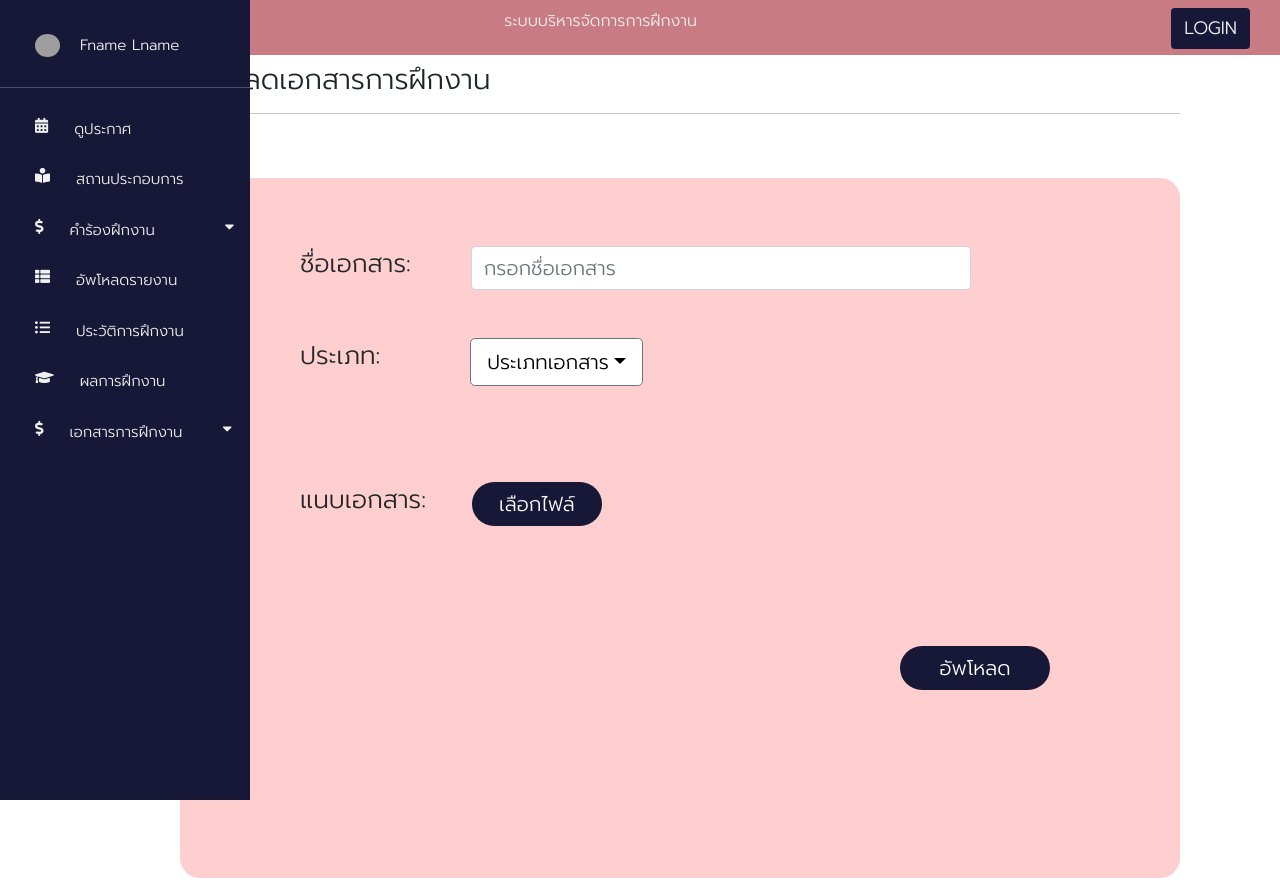
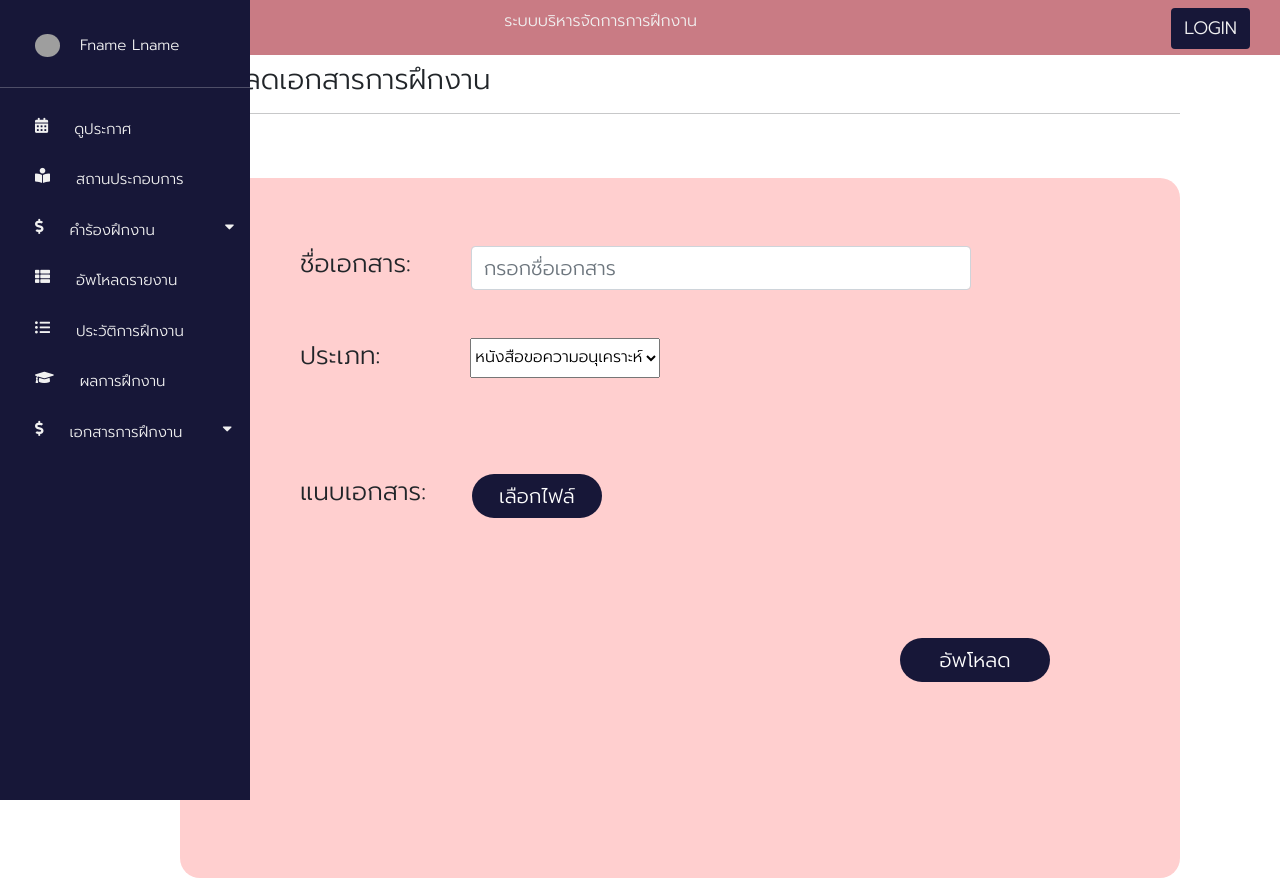
Before and after one commit to Fourth1755/Project-SE-2022, a PHP site: template view/document/index_uploadDocument.php in a window 1280 px wide. Run offline with PHP 8.4, Linux system fonts and the light colour scheme; the template is opened without the code that fills it, so the values that code supplies are empty; grey boxes are pictures that could not be loaded.

Commit message:
Update index_uploadDocument.php

```diff
--- a/view/document/index_uploadDocument.php
+++ b/view/document/index_uploadDocument.php
@@ -24,18 +24,12 @@
             <br><br>
             <div style="display: flex;">
                 <label style="font-size:25px; margin-left: 100px;">ประเภท:</label>
-                <div class="btn-group" style="margin-left: 90px; width: 150px;">
-                    <button style="background-color: #FFFF; color: #000;" class="btn btn-secondary btn-lg dropdown-toggle" type="button" data-bs-toggle="dropdown" aria-expanded="false">ประเภทเอกสาร</button>
-                    <ul class="dropdown-menu" style="margin: 0px;">
-                        <li>
-                            <a class="dropdown-item" href="#">หนังสือขอความอนุเคราะห์</a>
-                        </li>
-                        <li>
-                            <a class="dropdown-item" href="#">เอกสาร...</a>
-                        </li>
-                        <li>
-                            <a class="dropdown-item" href="#">เอกสาร...</a>
-                        </li>
+                <div  style="margin-left: 90px; ">
+                    <select style=" color: #000; height: 40px;">
+                        <option >หนังสือขอความอนุเคราะห์</option>
+                        <option >อื่นๆ</option>
+
+                    </select>
 
                 </div>
             </div>
```
